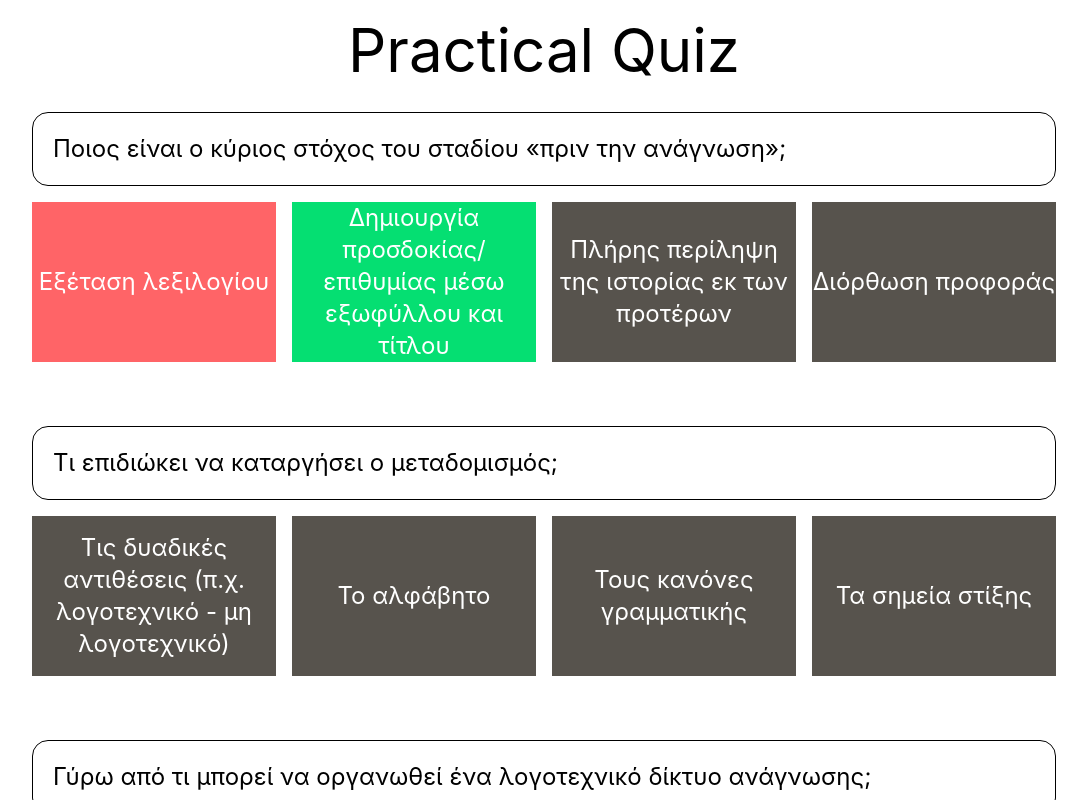
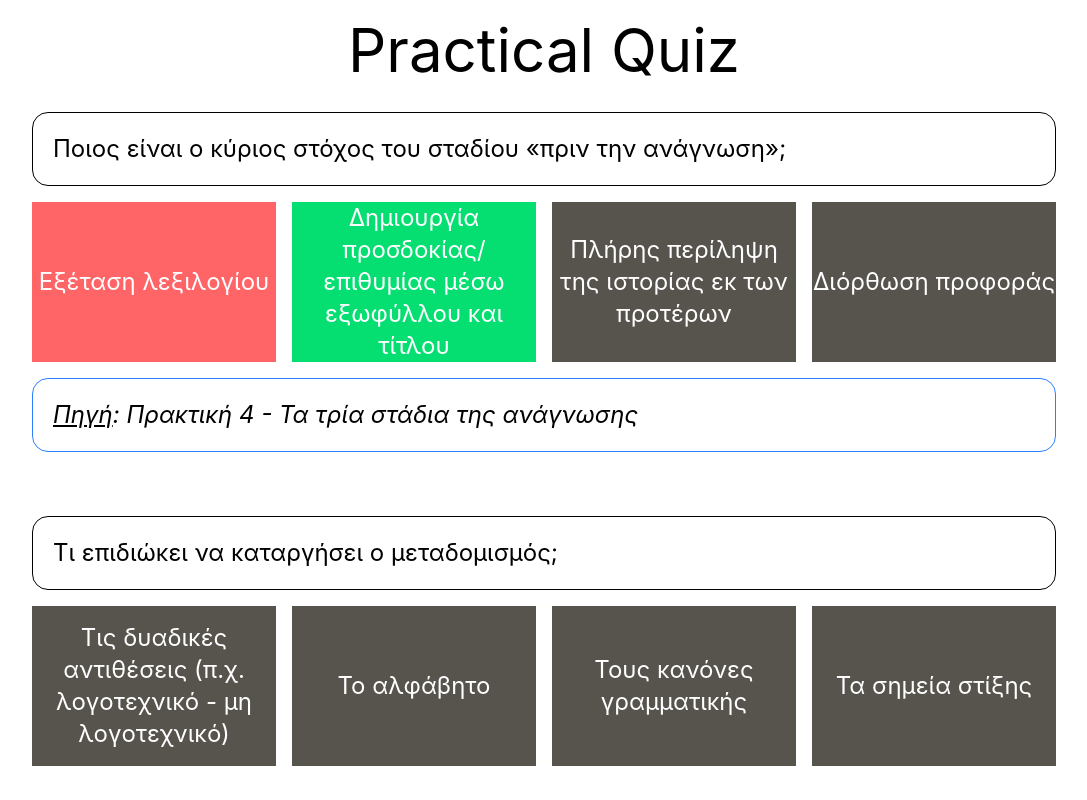
Before and after one commit to NikosGour/Practical-Quiz, a Vue app: page / in a window 1280 px wide. Both pictures are taken after a click on the button "Εξέταση λεξιλογίου". Shown: the top 800 px of the page, without its empty margins (96-1183 px from the left). Built offline with nearby package versions, Linux system fonts and the light colour scheme.

Commit message:
add showing sources

```diff
--- a/src/App.vue
+++ b/src/App.vue
@@ -14,6 +14,7 @@ interface Question {
   id: number;
   answers: string[];
   text: string;
+  source: string;
   correct_answer_index: number;
   chosen_anwser_index?: number;
 }
@@ -53,11 +54,11 @@ const checkCorrectAnswer = (
   <div class="flex flex-col gap-8 min-w-dvw min-h-dvh items-center py-5">
     <h1 class="text-6xl">Practical Quiz</h1>
     <div v-for="test in tests" :key="test.id" class="max-w-[80%]">
-      <div v-for="question in test.questions" :key="question.id">
+      <div v-for="question in test.questions" :key="question.id" class="mb-16">
         <p class="text-2xl border rounded-2xl p-5 mb-4">
           {{ question.text }}
         </p>
-        <div class="flex flex-wrap md:flex-nowrap justify-center gap-4 mb-16">
+        <div class="flex flex-wrap md:flex-nowrap justify-center gap-4 mb-4">
           <Button
             v-for="(answer, answer_idx) in question.answers"
             :key="answer_idx"
@@ -66,7 +67,6 @@ const checkCorrectAnswer = (
             @click="() => checkCorrectAnswer(answer_idx, question, test.id)"
             :pt="{
               label: { class: 'text-white text-2xl' },
-              // root: { class: 'bg-stone-600! border-stone-400!' },
               root: {
                 class:
                   question.chosen_anwser_index === undefined
@@ -82,6 +82,12 @@ const checkCorrectAnswer = (
             }"
           />
         </div>
+        <p
+          v-if="question.chosen_anwser_index !== undefined"
+          class="text-2xl italic border border-blue-500 rounded-2xl p-5 mb-4"
+        >
+          <u>Πηγή</u>: {{ question.source }}
+        </p>
       </div>
     </div>
   </div>
```
